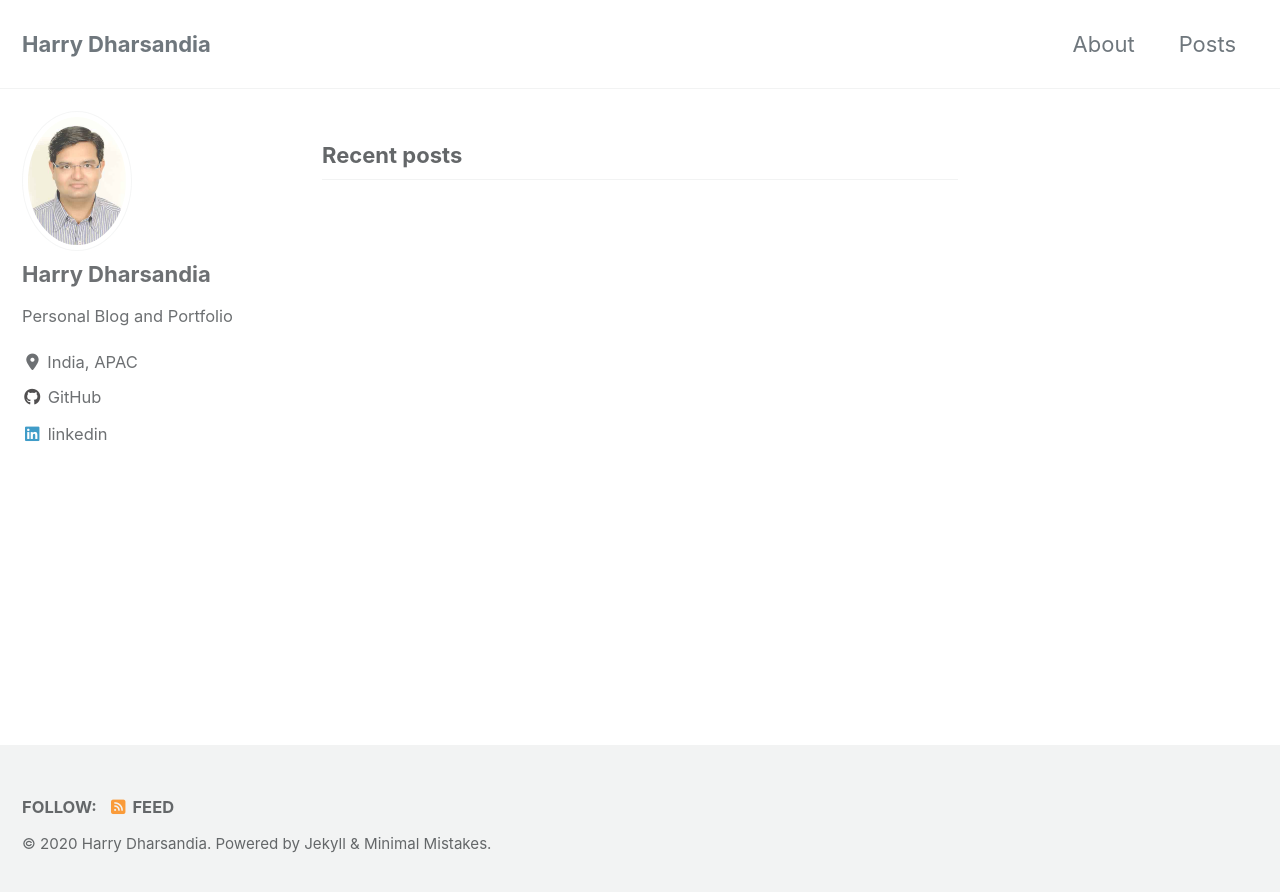
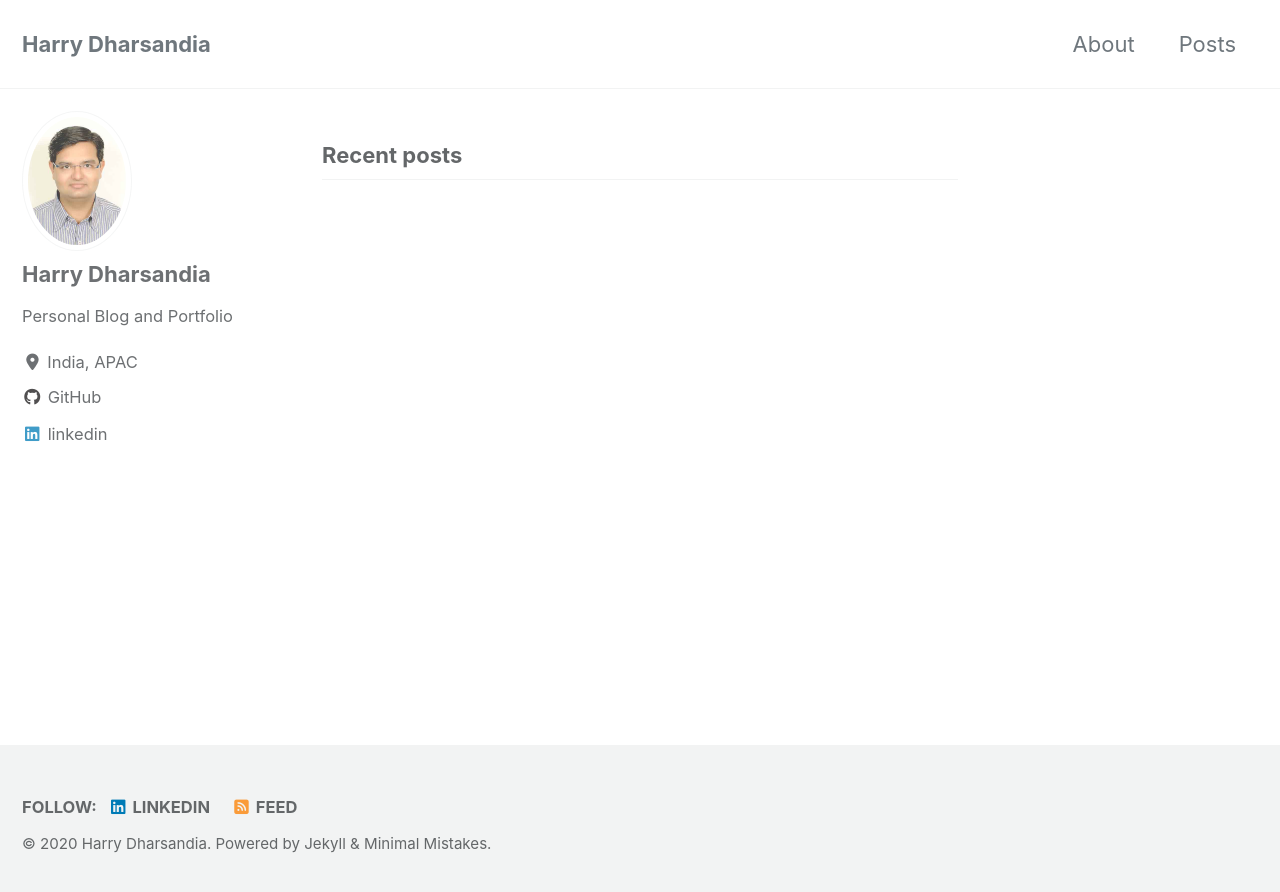
Before and after one commit to Harrykd/harrykd.github.io, a Jekyll site: the page built from index.html, in a window 1280 px wide. Shown: the top 892 px of the page. Built offline with Jekyll 4.4.1, drawn with Linux system fonts in a browser that asks for light colours; cached includes are drawn as plain includes; nearby versions of some CDN libraries; the list of posts is cut into pages by our own code.

Commit message:
Update _config.yml
linkdn in footor

```diff
--- a/_config.yml
+++ b/_config.yml
@@ -142,6 +142,9 @@ footer:
     - label: "Instagram"
       icon: "fab fa-fw fa-instagram"
       # url:
+    - label: "linkedin"
+      icon: "fab fa-fw fa-linkedin"
+      url: "https://www.linkedin.com/in/herrydharsandia/"
 
 
 # Reading Files
```
